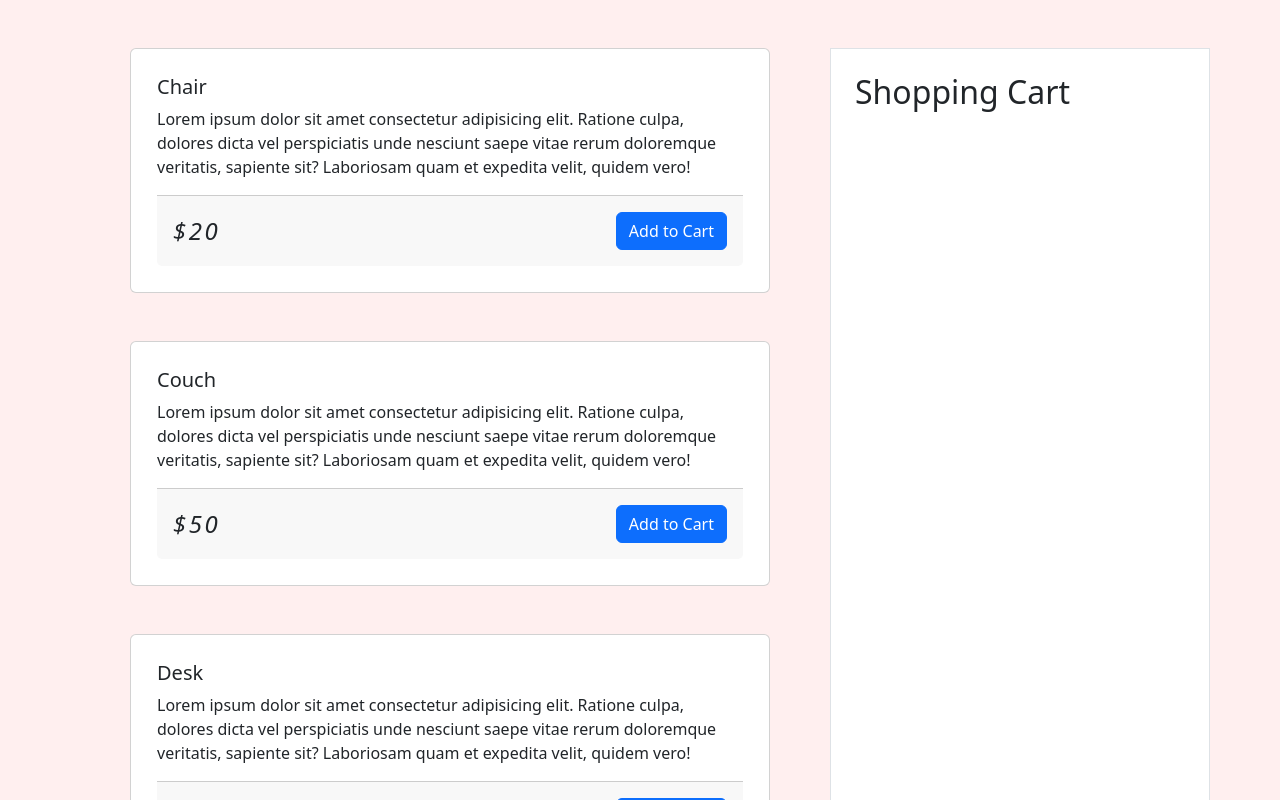
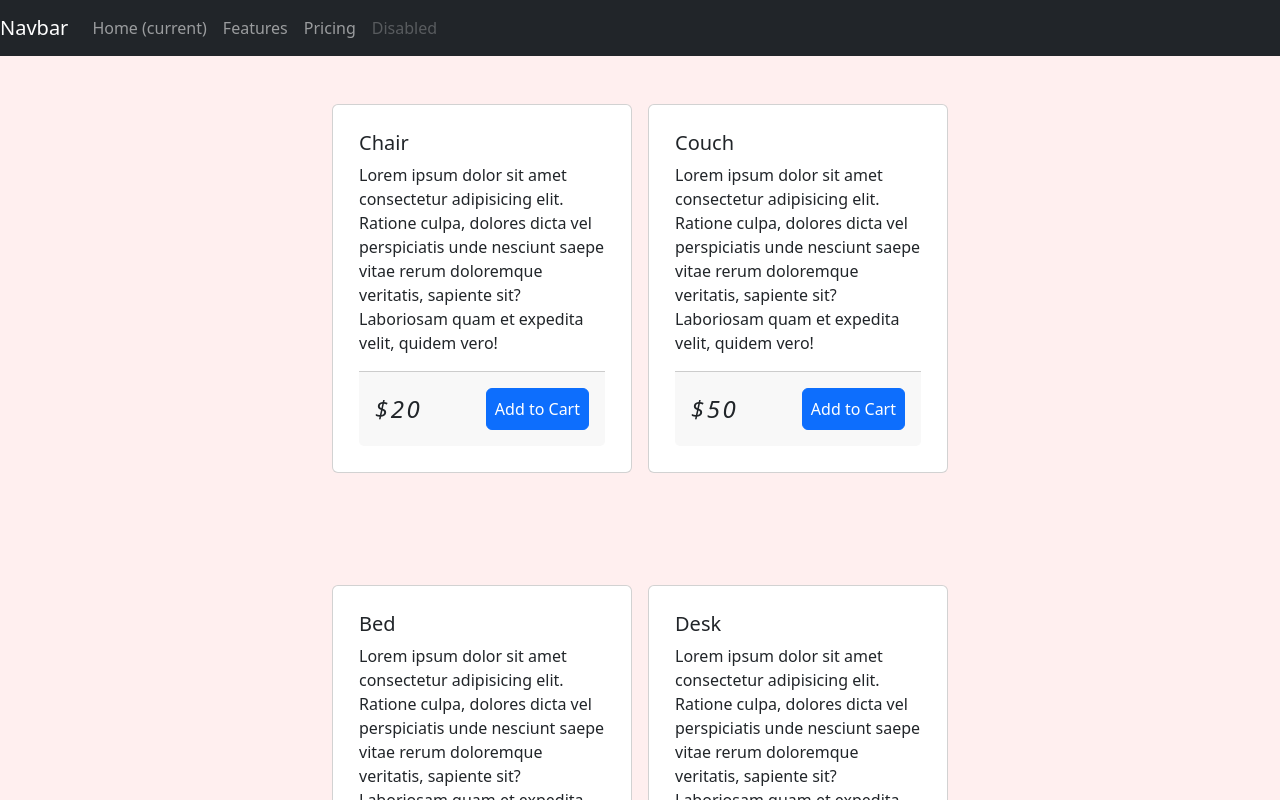
Before and after one commit to Pubstar/React-Shop, a React (Vite) app in the folder Webshop/: page / in a window 1280 px wide. Shown: the top 800 px of the page. Built offline with nearby package versions, Linux system fonts and the light colour scheme.

Commit message:
Various responsive fixes + Navbar

```diff
--- a/Webshop/src/App.css
+++ b/Webshop/src/App.css
@@ -8,12 +8,12 @@
     background-color:rgba(255, 0, 0, 0.061);
 }
 
+.itemCard {
+    width: 300px;
+}
+
 .item-frame {
     padding: 10px;
-}
-
-.container-fluid {
-    height: 100vh;
 }
 
 .itemCardFooterPrice {
@@ -21,8 +21,10 @@
     font-weight: 200;
     font-style: italic;
     letter-spacing: 2.5px;
+    margin-right: 20px;
 }
 
 .shopping-cart {
     background-color: white;
+    min-width: 300px;
 }
--- a/Webshop/src/App.jsx
+++ b/Webshop/src/App.jsx
@@ -21,6 +21,12 @@
   },
   {
     id: 2,
+    price: 500,
+    name: 'Bed',
+    quantity: 0
+  },
+  {
+    id: 3,
     price: 200,
     name: 'Desk',
     quantity: 0
@@ -71,11 +77,34 @@
   }
 
   return (
+    <>
+    <nav class="navbar navbar-expand-lg navbar-dark bg-dark">
+      <a class="navbar-brand" href="#">Navbar</a>
+      <button class="navbar-toggler" type="button" data-toggle="collapse" data-target="#navbarNav" aria-controls="navbarNav" aria-expanded="false" aria-label="Toggle navigation">
+        <span class="navbar-toggler-icon"></span>
+      </button>
+      <div class="collapse navbar-collapse" id="navbarNav">
+        <ul class="navbar-nav">
+          <li class="nav-item active">
+            <a class="nav-link" href="#">Home <span class="sr-only">(current)</span></a>
+          </li>
+          <li class="nav-item">
+            <a class="nav-link" href="#">Features</a>
+          </li>
+          <li class="nav-item">
+            <a class="nav-link" href="#">Pricing</a>
+          </li>
+          <li class="nav-item">
+            <a class="nav-link disabled" href="#">Disabled</a>
+          </li>
+        </ul>
+      </div>
+    </nav>
     <div className='container'>
-      <Row>
-        <div className='col-sm-8'>
+      <Row className='d-flex justify-content-center'>
+        <div className='col-sm-9 d-flex gap-3 flex-wrap justify-content-center'>
         {items.map(item => {
-          return <Card className='m-5'>
+          return <Card className='my-5 itemCard'>
             <Card.Body>
             <div key={item.id} className='item-frame'>
               <Card.Title>{item.name}</Card.Title>
@@ -83,15 +112,15 @@
               <Card.Footer className='d-flex justify-content-between align-items-center px-5 py-3 p-sm-3'>
                 <span className='font-weight-bold itemCardFooterPrice'>${item.price}</span>
 
-                <Button variant='primary' onClick={() => {addToCart(item)}}>Add to Cart</Button>
+                <Button variant='primary' className='p-2' onClick={() => {addToCart(item)}}>Add to Cart</Button>
                 </Card.Footer>
             </div>
           </Card.Body>
           </Card>
         })}
         </div>
-        <div className='col-sm-4 mt-5 mb-5 border p-4 position-relative shopping-cart'>
-            <h2>Shopping Cart</h2>
+        <div className='col-sm-3 mt-5 mb-5 border p-4 position-relative shopping-cart m-auto'>
+            <h2 className='mb-5'>Shopping Cart</h2>
             {shoppingCart.map((item,idx) => {
               return <Card className='mb-5 mt-1' key={idx}>
                 <Card.Body>
@@ -109,6 +138,7 @@
         </div>
       </Row>
     </div>
+    </>
   )
 }
 
```
